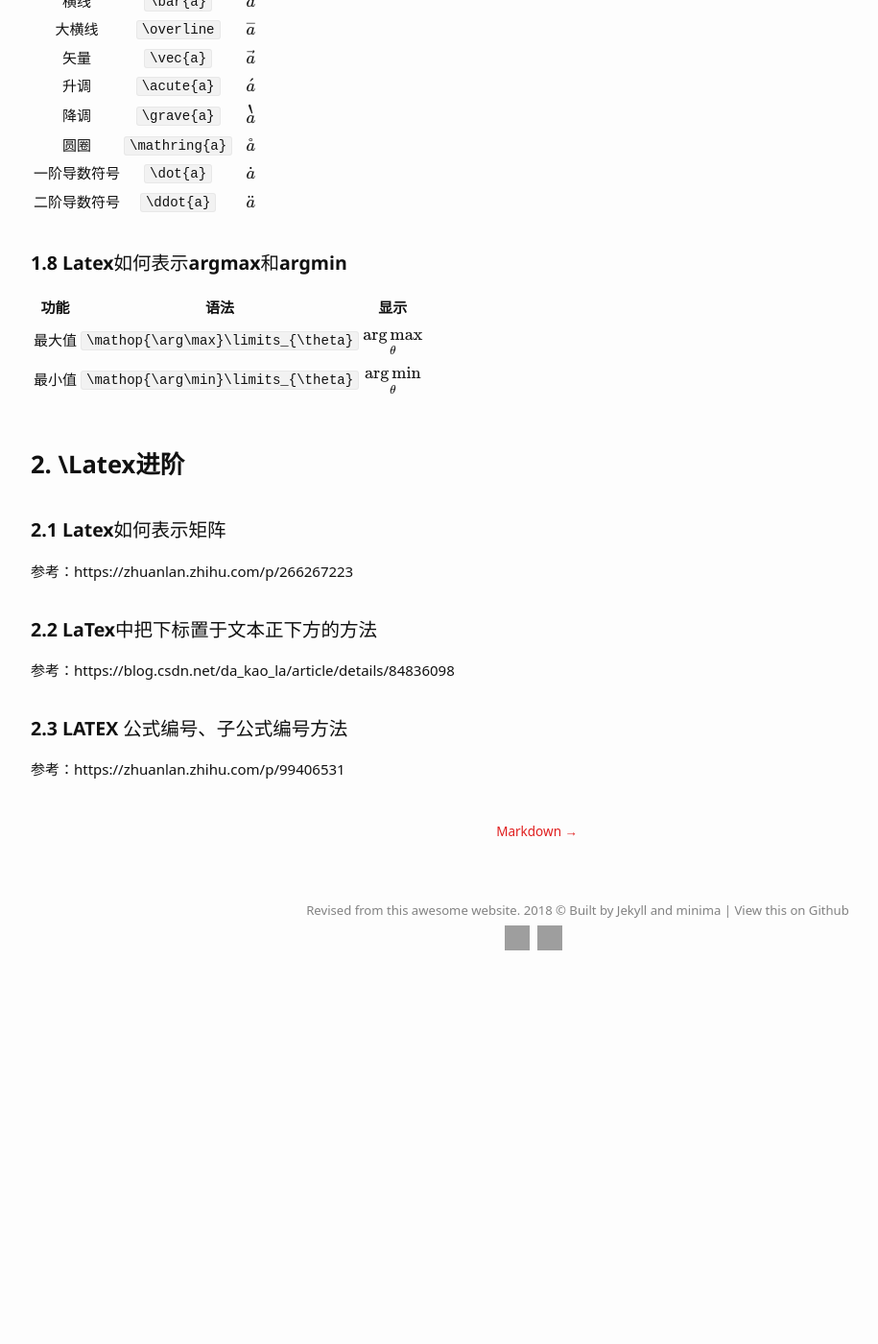
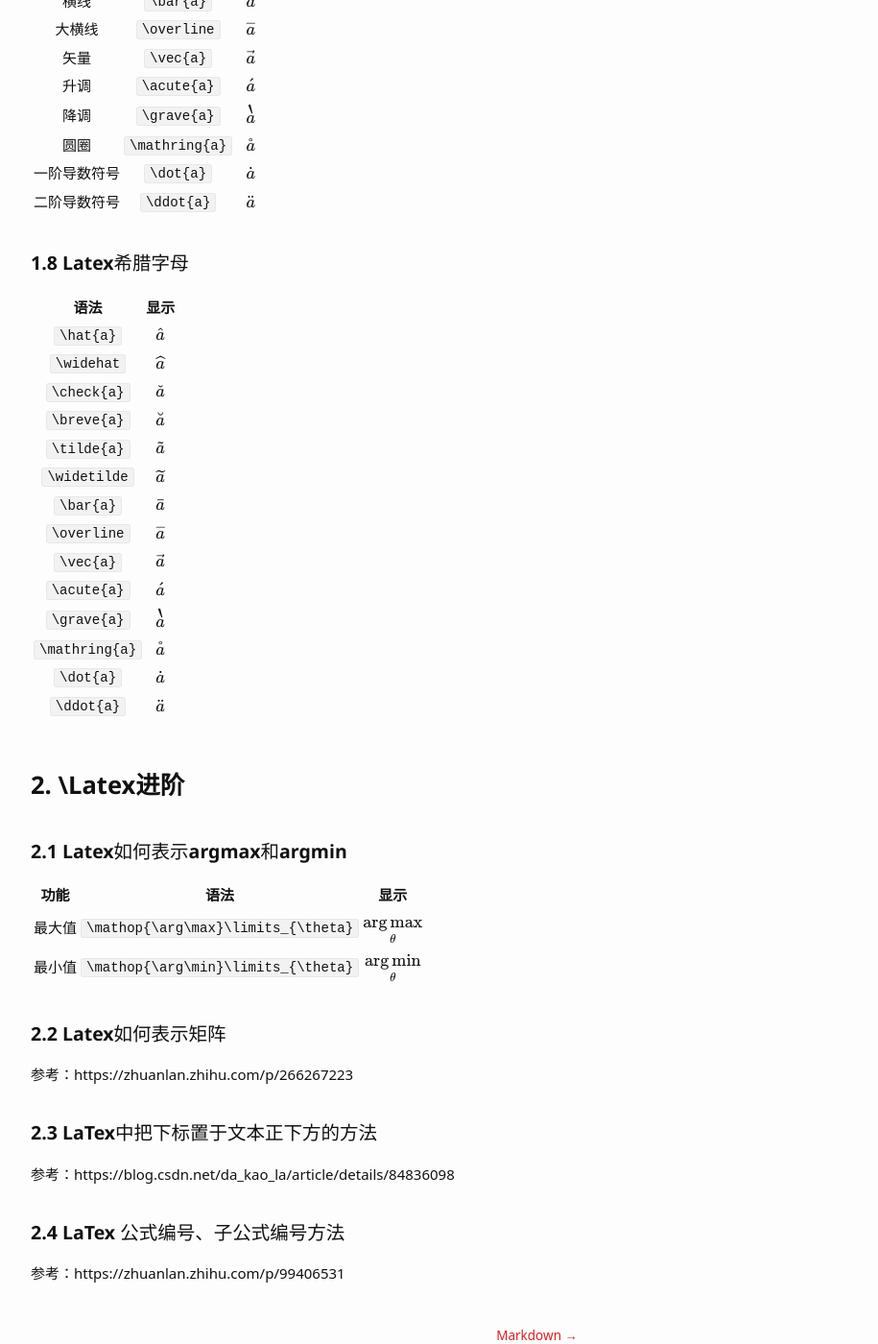
Before and after one commit to Wei-kang-Wang/tech-log, a Jekyll site: the page built from _posts/2022-01-01-LaTex.md, in a window 1280 px wide and 1400 px high, scrolled down 3543 px. Shown: the whole window at 96% size, without its empty margins (38-953 px from the left). Built offline with Jekyll 4.4.1, drawn with Linux system fonts in a browser that asks for light colours; some web fonts are replaced; formulas are drawn with MathJax 3; before the commit the page ends 4553 px from its top, so only the background shows below that; grey boxes are pictures that could not be loaded.

Commit message:
Update 2022-01-01-LaTex.md

```diff
--- a/_posts/2022-01-01-LaTex.md
+++ b/_posts/2022-01-01-LaTex.md
@@ -149,24 +149,43 @@ tags: language
 | 一阶导数符号 | `\dot{a}` | $$\dot{a}$$ |
 | 二阶导数符号 | `\ddot{a}` | $$\ddot{a}$$ |
 
-### 1.8 Latex如何表示argmax和argmin
+### 1.8 Latex希腊字母
+
+| 语法 | 显示 |
+| :------: | :------: |
+| `\hat{a}` | $$\hat{a}$$ |
+| `\widehat` | $$\widehat{a}$$ |
+| `\check{a}` | $$\check{a}$$ |
+| `\breve{a}` | $$\breve{a}$$ |
+| `\tilde{a}` | $$\tilde{a}$$ |
+| `\widetilde` | $$\widetilde{a}$$ |
+| `\bar{a}` | $$\bar{a}$$ |
+| `\overline` | $$\overline{a}$$ |
+| `\vec{a}` | $$\vec{a}$$ |
+| `\acute{a}` | $$\acute{a}$$ |
+| `\grave{a}` | $$\grave{a}$$ |
+| `\mathring{a}` | $$\mathring{a}$$ |
+| `\dot{a}` | $$\dot{a}$$ |
+| `\ddot{a}` | $$\ddot{a}$$ |
+
+
+## 2. \Latex进阶
+
+### 2.1 Latex如何表示argmax和argmin
 
 | 功能 | 语法 | 显示 |
 | :------: | :------: | :------: |
 | 最大值 | `\mathop{\arg\max}\limits_{\theta}` | $$\mathop{\arg\max}\limits_{\theta}$$ |
 | 最小值 | `\mathop{\arg\min}\limits_{\theta}` | $$\mathop{\arg\min}\limits_{\theta}$$ |
 
-
-## 2. \Latex进阶
-
-### 2.1 Latex如何表示矩阵
+### 2.2 Latex如何表示矩阵
 
 参考：https://zhuanlan.zhihu.com/p/266267223
 
-### 2.2 LaTex中把下标置于文本正下方的方法
+### 2.3 LaTex中把下标置于文本正下方的方法
 
 参考：https://blog.csdn.net/da_kao_la/article/details/84836098
 
-### 2.3 LATEX 公式编号、子公式编号方法
+### 2.4 LaTex 公式编号、子公式编号方法
 
 参考：https://zhuanlan.zhihu.com/p/99406531
```
